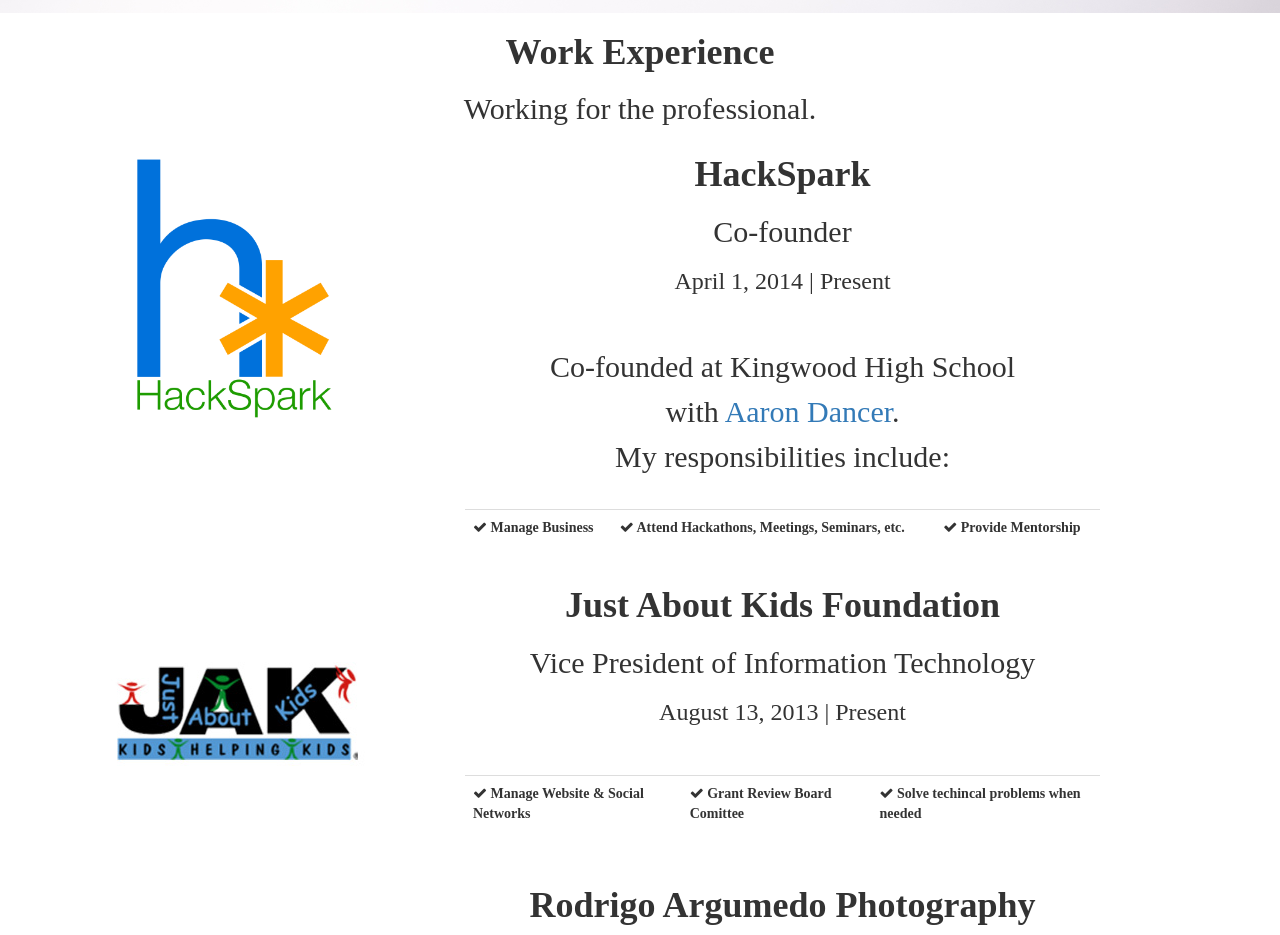
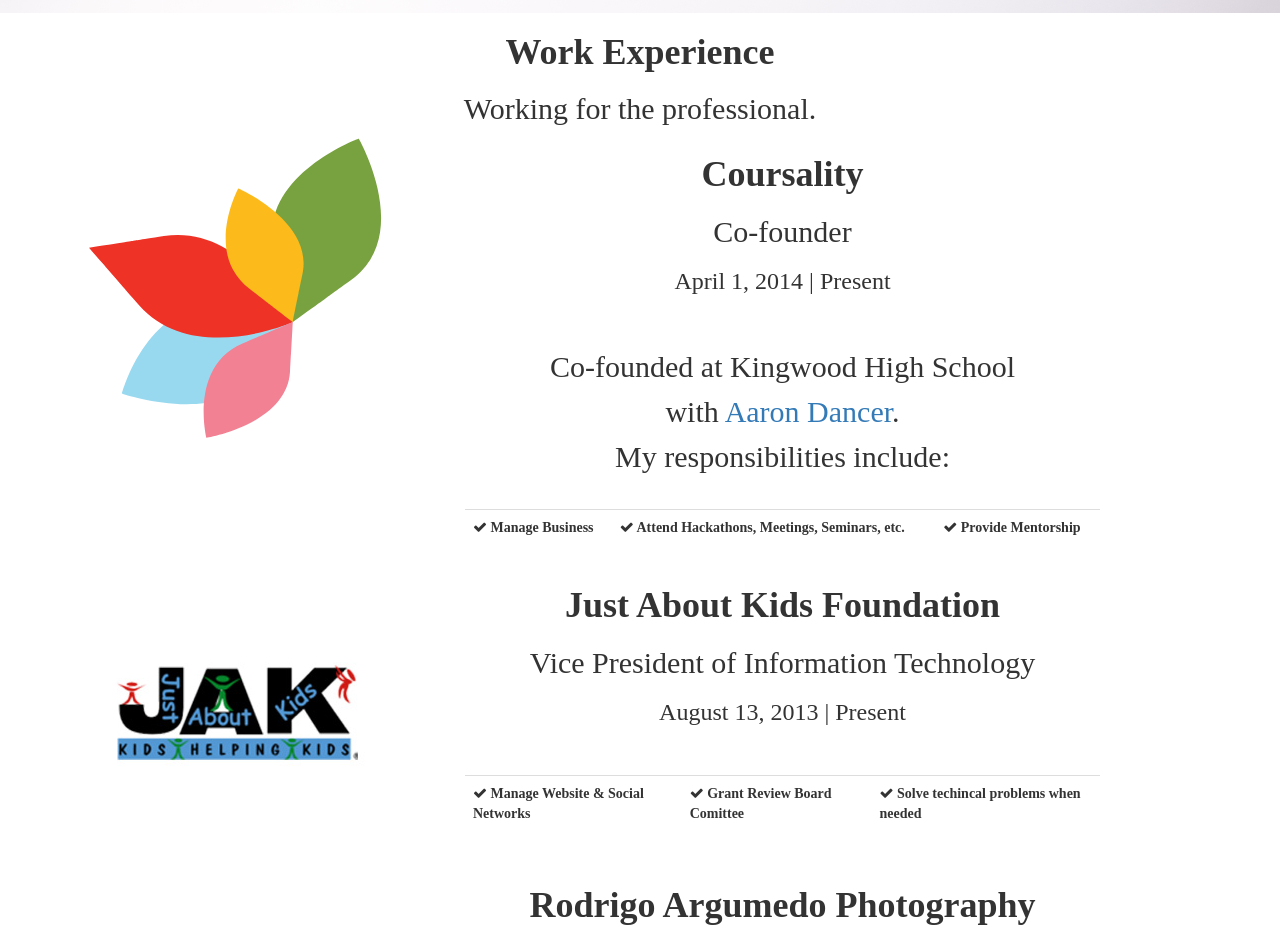
Before and after one commit to rodrigoargumedo/Resume, a plain HTML site: page index.html in a window 1280 px wide. Shown: the part 1000-1935 px from the top of the page. Drawn offline with nearby package versions, Linux system fonts and the light colour scheme; a web font is replaced by a local one.

Commit message:
Organization name change

```diff
--- a/index.html
+++ b/index.html
@@ -25,10 +25,10 @@
         <h2 class="description">Working for the professional.</h2>
         <div class="container">
             <div class="col-md-4">
-            <img src="HackSparkLogoGreen_0.png" class="spark">
+            <img src="coursalityLeafs.svg" class="spark">
             </div>
             <div class="col-md-7">
-            <h1 class='name'>HackSpark</h1>
+            <h1 class='name'>Coursality</h1>
             <h2 class="role">Co-founder</h2>
             <h3 class="year">April 1, 2014 | Present</h3>
             <br>
```
Also changed, not shown: coursalityLeafs.svg (added).
